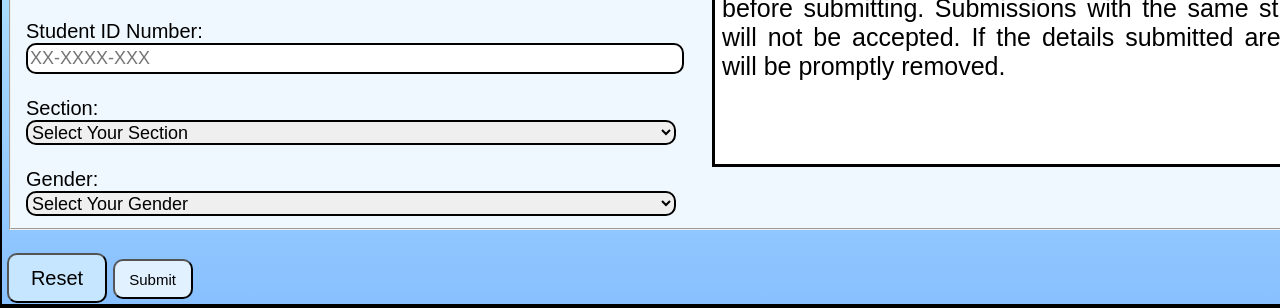
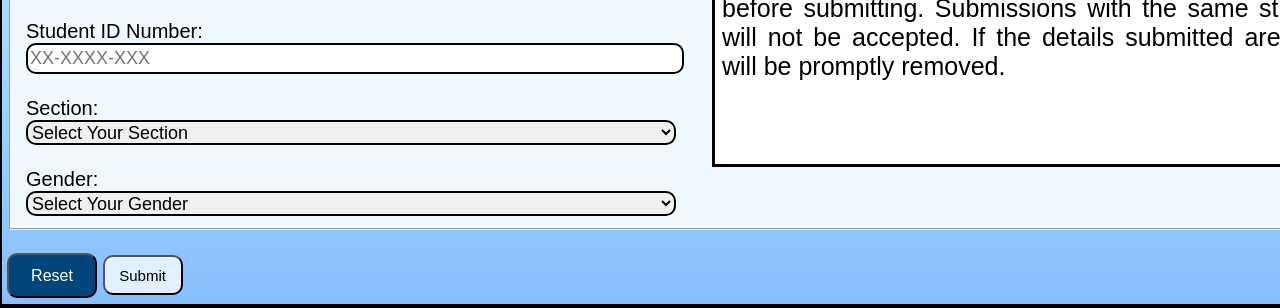
Before and after one commit to R-ANCERO-2028/One-Of-The-Assessment-Things, a plain HTML site: page index.html in a window 1280 px wide. In both pictures the pointer is over the button "Reset". Shown: the part 451-759 px from the top of the page. Drawn offline with Linux system fonts and the light colour scheme.

Commit message:
Update style.css

```diff
--- a/style.css
+++ b/style.css
@@ -91,11 +91,11 @@ section>form>button {
 }
 
 section>form>button:hover {
-  background-color: #c6e6ff;
-  height: 50px;
-  width: 100px;
-  transition-duration: 0.6s;
-  font-size: 20px;
+  background-color: #00467c;
+  color: white;
+  height: 45px;
+  width: 90px;
+  font-size: 16px;
 }
 
 #fieldForm {
@@ -210,13 +210,6 @@ article {
 }
 
 
-section>form>button:hover {
-  background-color: #c6e6ff;
-  height: 50px;
-  width: 100px;
-  font-size: 20px;
-}
-
 #removeButton {
   position: relative;
   top: 0px;
```
